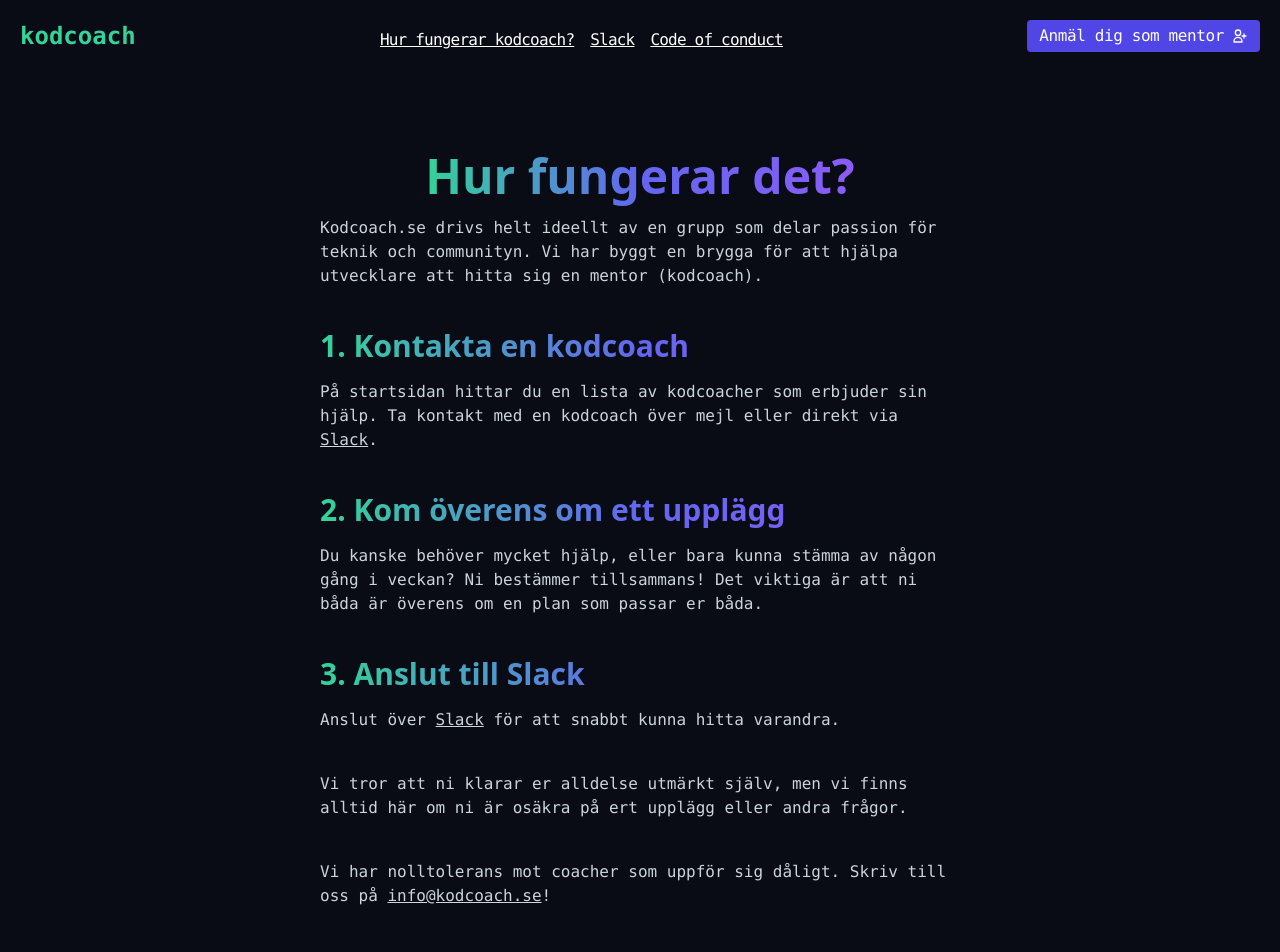
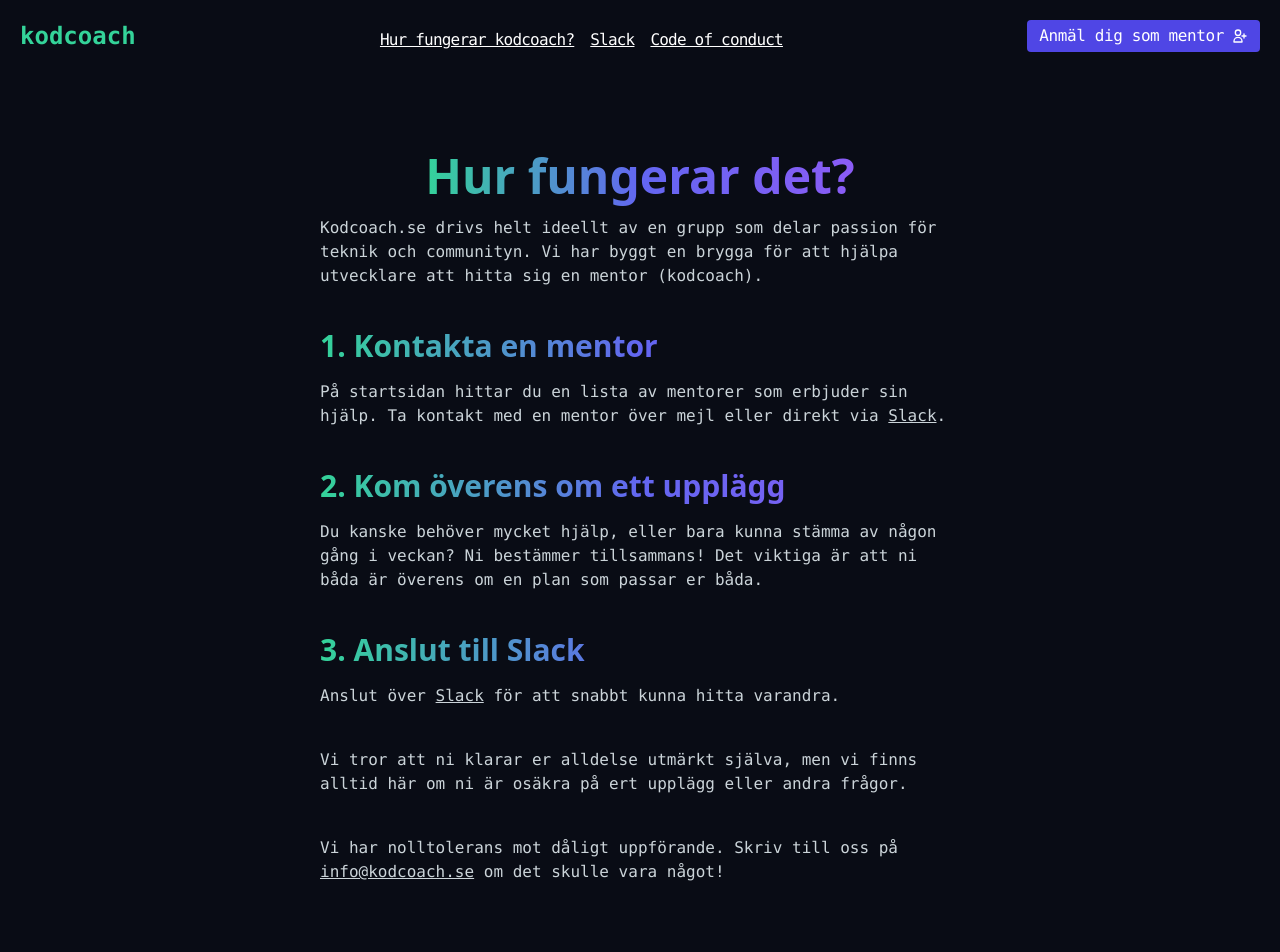
Before and after one commit to kodcoach/kodcoach.se, a Next.js app: page /hur-fungerar-det in a window 1280 px wide. Shown: the top 952 px of the page. Built offline with nearby package versions, Linux system fonts and the light colour scheme.

Commit message:
Improve texts

```diff
--- a/pages/anmal-dig-som-mentor.js
+++ b/pages/anmal-dig-som-mentor.js
@@ -11,7 +11,7 @@ export default function PageSubmitYouAsMentor() {
       <Content title="Anmäl dig som mentor">
         <p className="pb-10">
           Vad kul att du vill vara med och bidra som mentor för en eller flera
-          utvecklare.
+          adapter.
         </p>
 
         <p className="pb-10">
@@ -49,9 +49,17 @@ export default function PageSubmitYouAsMentor() {
           3. Gör en pull-request
         </h2>
         <p className="pb-10">
-          När du är klar så gör du en pull request till vårt repo på GitHub med
-          din mentors-fil så kommer den att accepteras och kort därefter visas
-          på kodcoach.se.
+          När du är klar gör du en pull request till vårt repo på GitHub med din
+          mentors-fil så kommer den att accepteras och kort därefter visas på
+          kodcoach.se.
+        </p>
+
+        <h2 className="text-3xl font-sans bg-clip-text text-transparent bg-gradient-to-r from-green-400 via-indigo-500 to-purple-500">
+          4. Anslut till Slack
+        </h2>
+        <p className="pb-10">
+          Anslut över <Link href="/slack">Slack</Link> för att snabbt kunna
+          hitta varandra.
         </p>
       </Content>
     </>
--- a/pages/hur-fungerar-det.js
+++ b/pages/hur-fungerar-det.js
@@ -16,11 +16,11 @@ export default function PageHowItWorks() {
         </p>
 
         <h2 className="text-3xl font-sans bg-clip-text text-transparent bg-gradient-to-r from-green-400 via-indigo-500 to-purple-500">
-          1. Kontakta en kodcoach
+          1. Kontakta en mentor
         </h2>
         <p className="pb-10">
-          På startsidan hittar du en lista av kodcoacher som erbjuder sin hjälp.
-          Ta kontakt med en kodcoach över mejl eller direkt via{' '}
+          På startsidan hittar du en lista av mentorer som erbjuder sin hjälp.
+          Ta kontakt med en mentor över mejl eller direkt via{' '}
           <Link href="/slack">Slack</Link>.
         </p>
 
@@ -42,13 +42,14 @@ export default function PageHowItWorks() {
         </p>
 
         <p className="pb-10">
-          Vi tror att ni klarar er alldelse utmärkt själv, men vi finns alltid
+          Vi tror att ni klarar er alldelse utmärkt själva, men vi finns alltid
           här om ni är osäkra på ert upplägg eller andra frågor.
         </p>
 
         <p className="pb-10">
-          Vi har nolltolerans mot coacher som uppför sig dåligt. Skriv till oss
-          på <Link href="mailto:info@kodcoach.se">info@kodcoach.se</Link>!
+          Vi har nolltolerans mot dåligt uppförande. Skriv till oss på{' '}
+          <Link href="mailto:info@kodcoach.se">info@kodcoach.se</Link> om det
+          skulle vara något!
         </p>
       </Content>
     </>
--- a/pages/slack.js
+++ b/pages/slack.js
@@ -6,9 +6,9 @@ export default function PageSlack() {
       <Head title="Kodcoach" description="" url="https://kodcoach.se/slack/" />
       <Content title="Slack">
         <p className="pb-2">
-          Vi använder den populära chatt tjänsten{' '}
+          Vi använder den populära chatt-tjänsten{' '}
           <Link href="https://slack.com/">Slack</Link> där man kan prata med sin
-          mentor men även få hjälp från andra. Skicka mailadressen ni vill
+          mentor men även få hjälp från andra. Skicka mailadressen du vill
           använda till{' '}
           <Link href="mailto:info@kodcoach.se">info@kodcoach.se</Link> så lägger
           vi till er!
```
